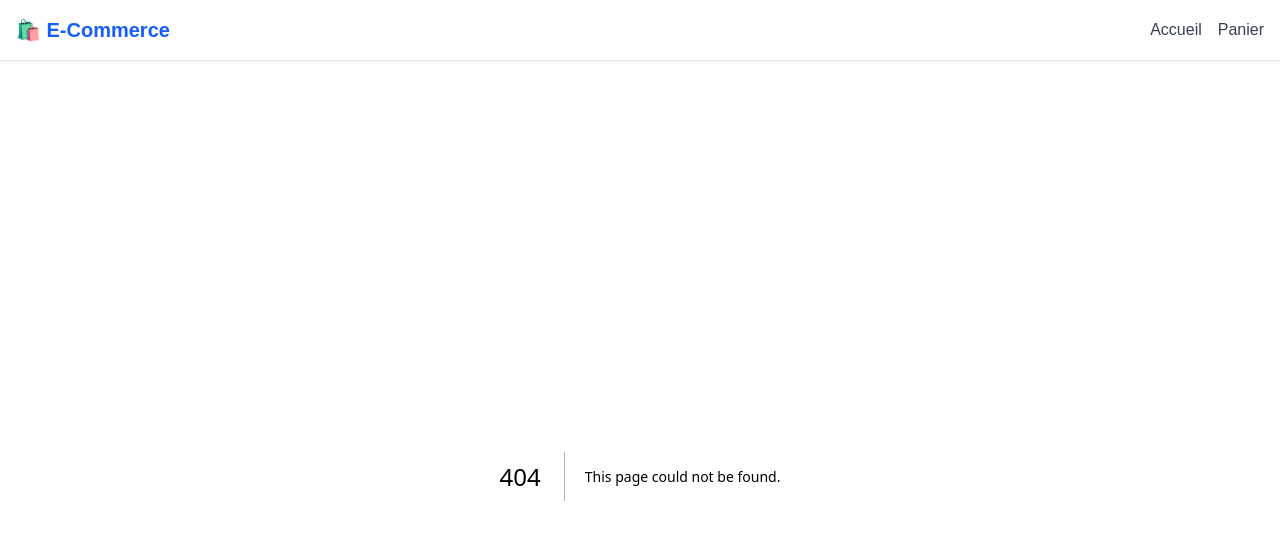
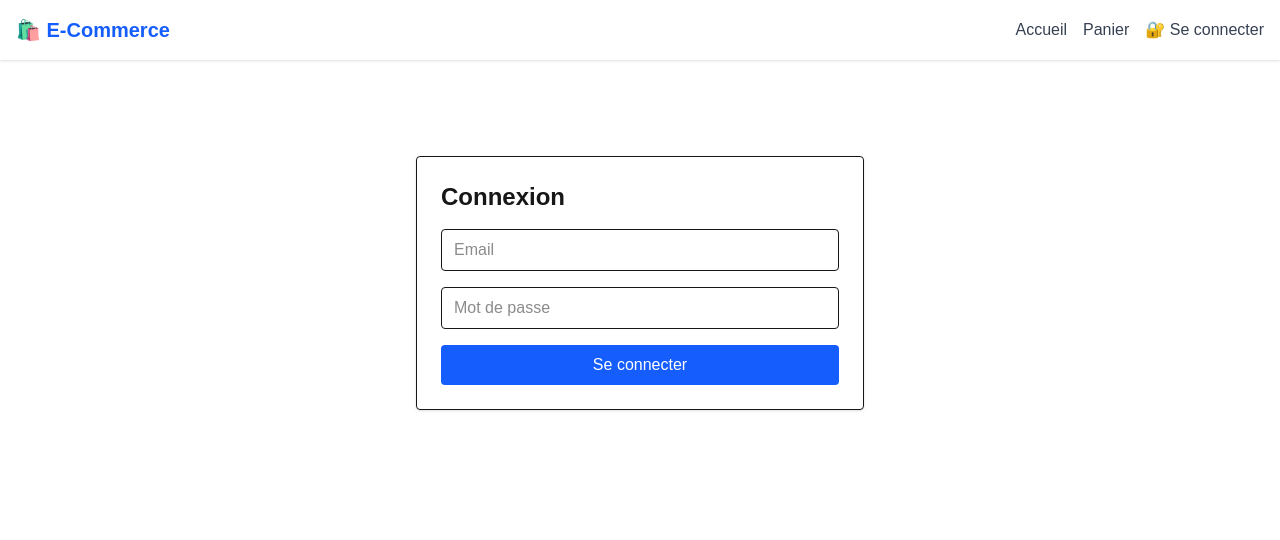
Before and after one commit to Madanirina/e-commerce-front, a Next.js app: page /login in a window 1280 px wide. Before the commit this address had no page. Shown: the top 540 px of the page. Built offline with nearby package versions, Linux system fonts and the light colour scheme.

Commit message:
Page de connexion et mise à jour du header pour rediriger vers la page de connexion.

```diff
--- /dev/null
+++ b/app/login/page.tsx
@@ -0,0 +1,75 @@
+'use client'
+
+import { useState } from 'react'
+import { useRouter } from 'next/navigation'
+
+export default function LoginPage() {
+  const router = useRouter()
+  const [email, setEmail] = useState('')
+  const [password, setPassword] = useState('')
+  const [error, setError] = useState('')
+
+  const handleLogin = async (e: React.FormEvent) => {
+    e.preventDefault()
+
+    try {
+      const res = await fetch('http://localhost:3001/auth/login', {
+        method: 'POST',
+        headers: { 'Content-Type': 'application/json' },
+        body: JSON.stringify({ email, password }),
+      })
+
+      if (!res.ok) {
+        setError('Identifiants invalides.')
+        return
+      }
+
+      const data = await res.json()
+      localStorage.setItem('token', data.token)
+
+      // Décode le rôle à partir du token si tu veux (facultatif)
+      const payload = JSON.parse(atob(data.token.split('.')[1]))
+      const role = payload.role
+
+      // Redirige selon le rôle
+      if (role === 'vendeur') {
+        router.push('/vendeur/dashboard')
+      } else if (role === 'admin') {
+        router.push('/admin/dashboard')
+      } else {
+        router.push('/')
+      }
+    } catch (err) {
+      console.error(err)
+      setError('Erreur de connexion.')
+    }
+  }
+
+  return (
+    <div className="max-w-md mx-auto mt-20 p-6 border rounded shadow">
+      <h2 className="text-2xl font-bold mb-4">Connexion</h2>
+      <form onSubmit={handleLogin} className="space-y-4">
+        <input
+          type="email"
+          placeholder="Email"
+          value={email}
+          required
+          onChange={e => setEmail(e.target.value)}
+          className="w-full border px-3 py-2 rounded"
+        />
+        <input
+          type="password"
+          placeholder="Mot de passe"
+          value={password}
+          required
+          onChange={e => setPassword(e.target.value)}
+          className="w-full border px-3 py-2 rounded"
+        />
+        {error && <p className="text-red-500 text-sm">{error}</p>}
+        <button type="submit" className="w-full bg-blue-600 text-white px-4 py-2 rounded">
+          Se connecter
+        </button>
+      </form>
+    </div>
+  )
+}
--- a/components/Header.tsx
+++ b/components/Header.tsx
@@ -26,6 +26,9 @@ export const Header = () => {
             </span>
           )}
         </Link>
+        <Link href="/login" className="text-gray-700 hover:text-blue-500">
+          🔐 Se connecter
+        </Link>
       </nav>
     </header>
   )
```
